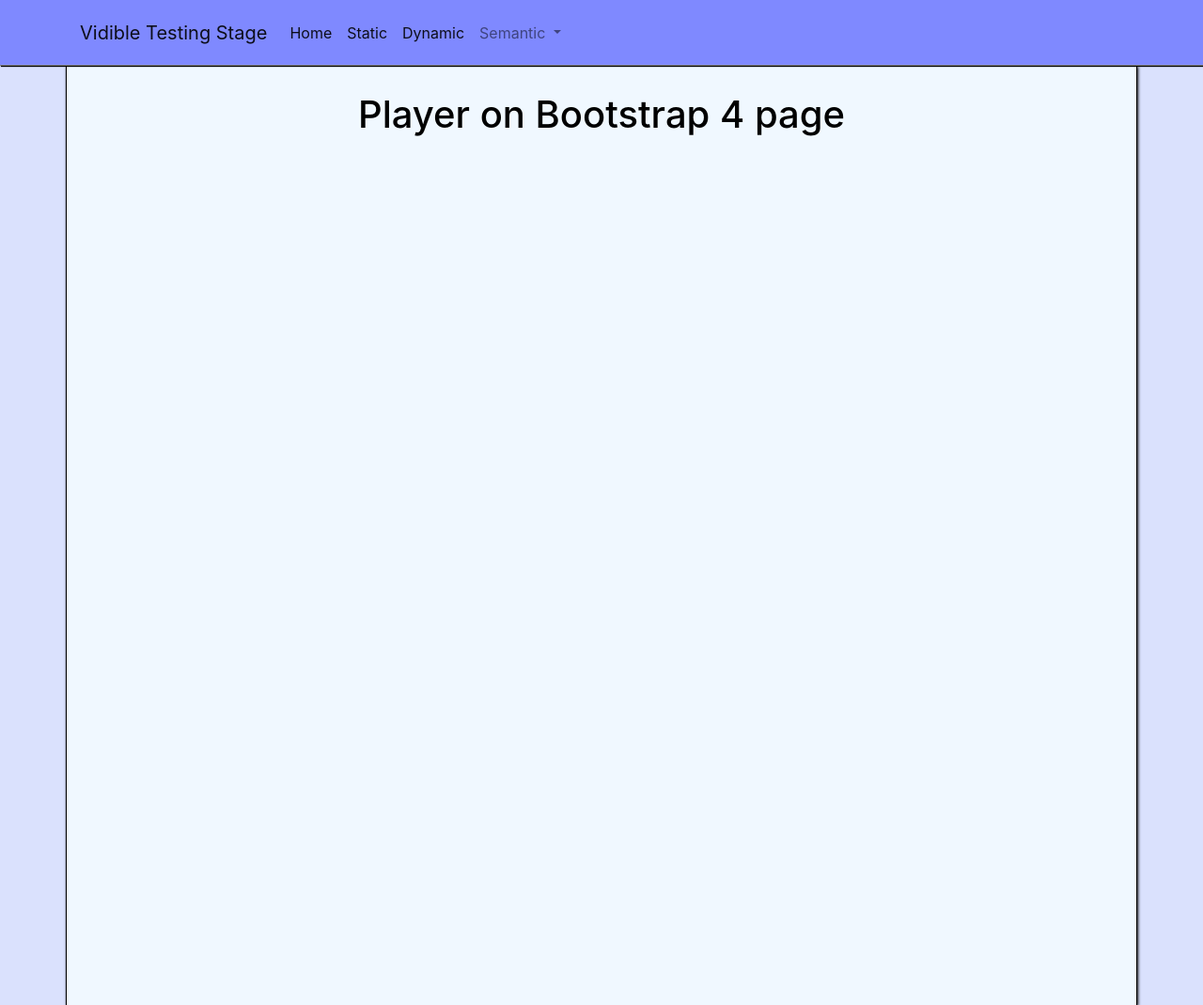
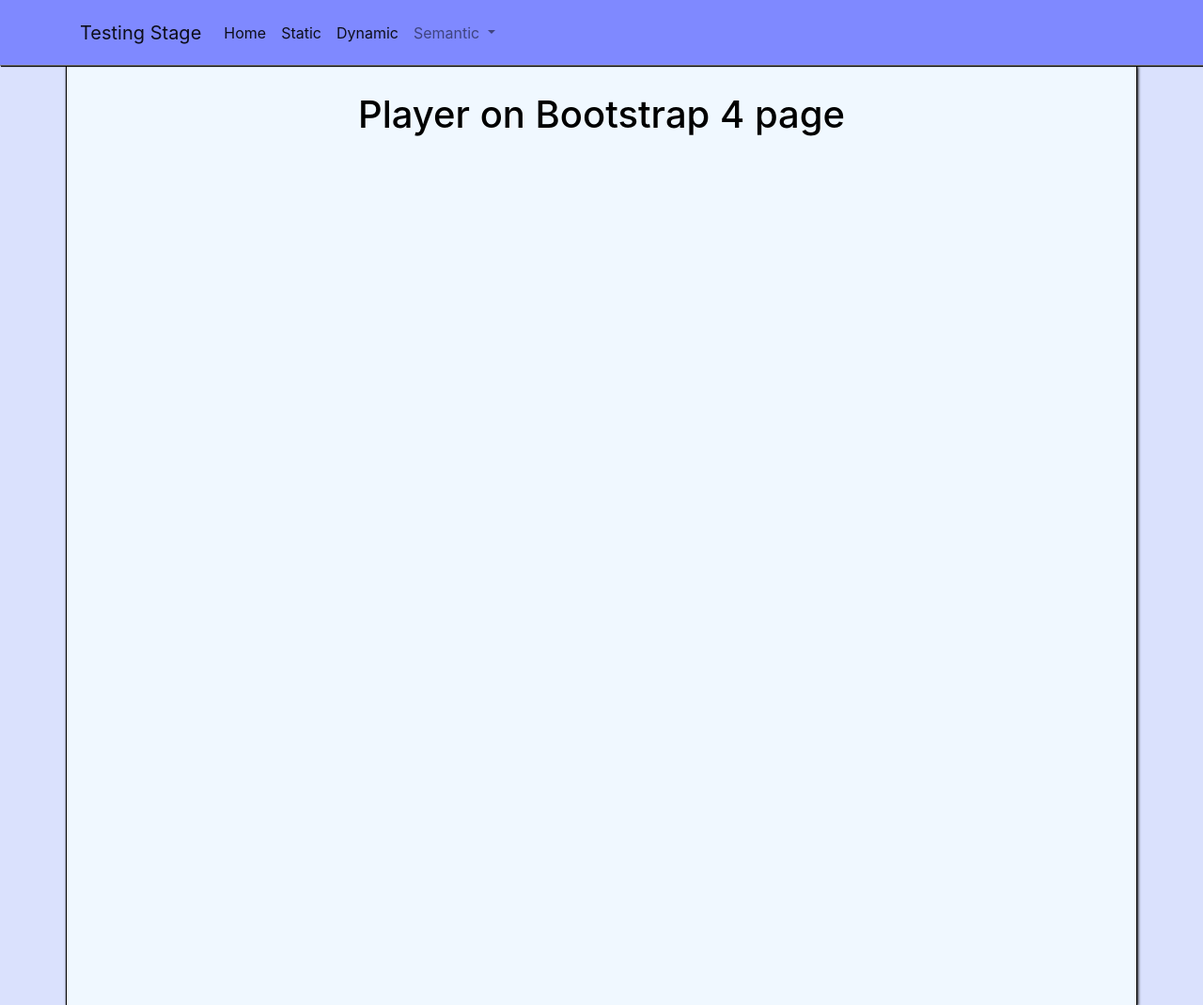
Before and after one commit to kovylin77/kovylin77.github.io, a plain HTML site: page index.html in a window 1280 px wide. Shown: the whole page at 94% size. Drawn offline with nearby package versions, Linux system fonts and the light colour scheme.

Commit message:
change name

```diff
--- a/index.html
+++ b/index.html
@@ -19,7 +19,7 @@
 <div class="top_nav">
     <nav class="navbar navbar-expand-lg navbar-light bg-light nav_bt">
     <div class="container">
-        <a class="navbar-brand" href="#">Vidible Testing Stage</a>
+        <a class="navbar-brand" href="#">Testing Stage</a>
   <button class="navbar-toggler" type="button" data-toggle="collapse" data-target="#navbarNavDropdown" aria-controls="navbarNavDropdown" aria-expanded="false" aria-label="Toggle navigation">
     <span class="navbar-toggler-icon"></span>
   </button>
```
